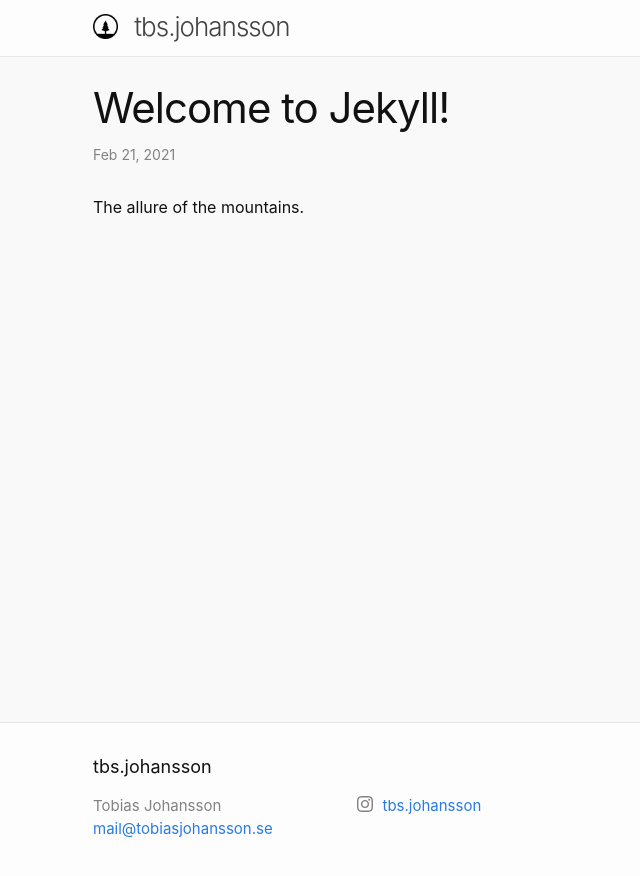
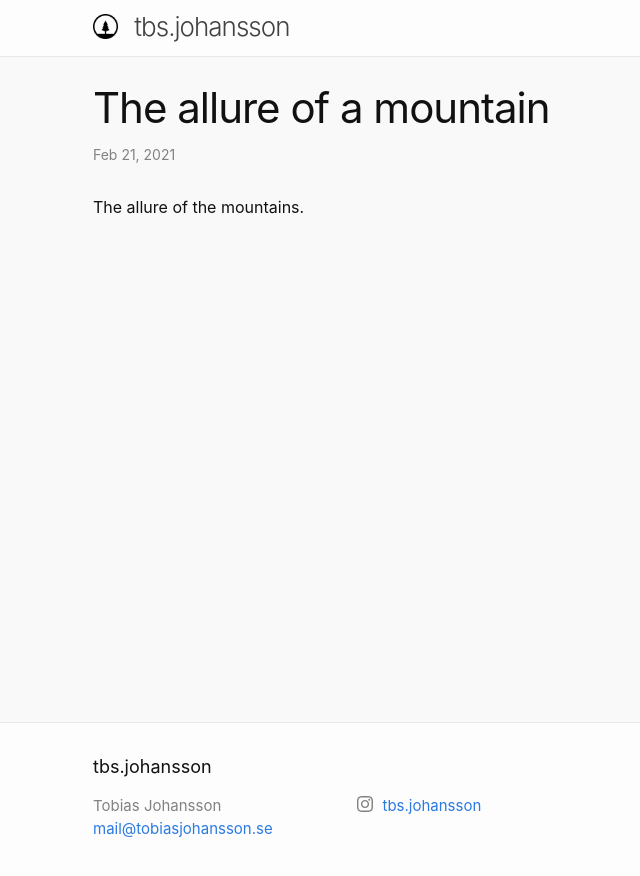
Before and after one commit to GovernorFancyPants/jekyll-links, a Jekyll site: the page built from _posts/2021-02-19-welcome-to-jekyll.md, in a window 1280 px wide. Shown: the top 876 px of the page, without its empty margins (177-817 px from the left). Built offline with Jekyll 4.4.1, drawn with Linux system fonts in a browser that asks for light colours.

Commit message:
Update from Forestry.io tobiasjohansson123@gmail.com updated _posts/2021-02-19-welcome-to-jekyll.md

```diff
--- a/_posts/2021-02-19-welcome-to-jekyll.md
+++ b/_posts/2021-02-19-welcome-to-jekyll.md
@@ -1,10 +1,10 @@
 ---
 layout: post
-title: 'Welcome to Jekyll!'
-date: 2021-02-21 23:17:16 +0000
-categories: jekyll update
-image: /images/the allure title still-ex-title_1.7.2.jpg
+title: The allure of a mountain
+date: 2021-02-21T23:17:16.000+00:00
+categories: []
+image: "/images/the allure title still-ex-title_1.7.2.jpg"
 linkurl: https://youtu.be/t7f_mEfgOgI
+
 ---
-
 The allure of the mountains.
```
